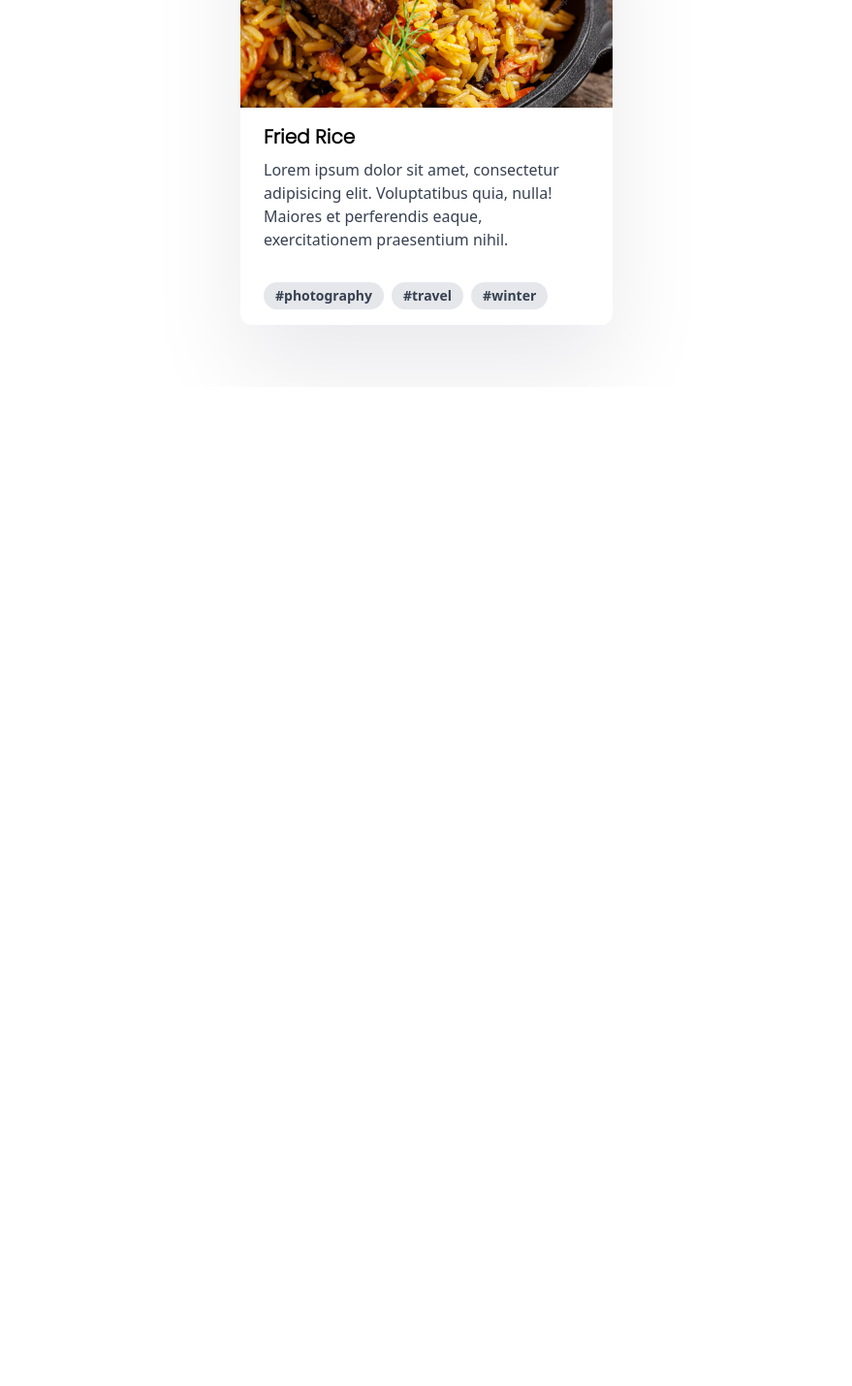
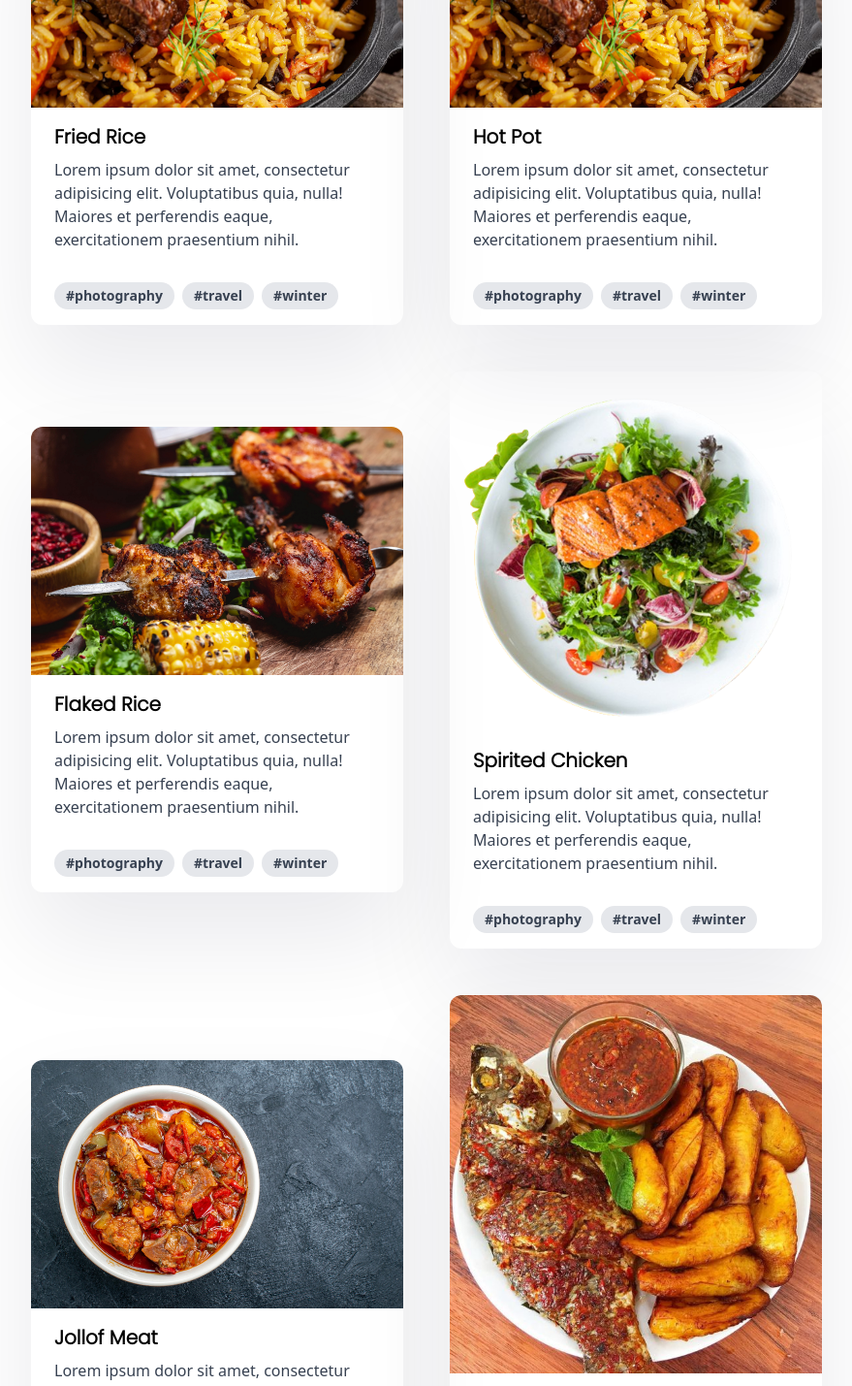
Before and after one commit to LontchiFrank/Fodjo_Resto, a React (Create React App) app: page / in a window 1280 px wide. Shown: the part 2740-4169 px from the top of the page at 97% size, without its empty margins (200-1079 px from the left). Before the commit the page ends 3139 px from the top, so only its background shows below. Built offline with nearby package versions, Linux system fonts and the light colour scheme.

Commit message:
added foodCard

```diff
--- /dev/null
+++ b/src/Components/FoodCards/FoodCard.js
@@ -0,0 +1,53 @@
+import React from "react";
+import meat from "../../assets/a.jpg";
+import f from "../../assets/a.jpg";
+import b from "../../assets/b.jpg";
+import c from "../../assets/meats.png";
+import e from "../../assets/e.jpg";
+import g from "../../assets/3.jpg";
+import { FaCartArrowDown } from "react-icons/fa";
+
+export const FoodCardData = [
+  {
+    image: <img className="w-full" src={meat} alt="Sunset in the mountains" />,
+    title: "Fried Rice",
+    icon: (
+      <FaCartArrowDown className="text-orange-400 lg:text-[100px] md:text-[80px] xs:text-[80px]" />
+    ),
+  },
+  {
+    image: <img className="w-full" src={f} alt="Sunset in the mountains" />,
+    title: "Hot Pot",
+    icon: (
+      <FaCartArrowDown className="text-orange-400 lg:text-[100px] md:text-[80px] xs:text-[80px]" />
+    ),
+  },
+  {
+    image: <img className="w-full" src={b} alt="Sunset in the mountains" />,
+    title: "Flaked Rice",
+    icon: (
+      <FaCartArrowDown className="text-orange-400 lg:text-[100px] md:text-[80px] xs:text-[80px]" />
+    ),
+  },
+  {
+    image: <img className="w-full" src={c} alt="Sunset in the mountains" />,
+    title: "Spirited Chicken ",
+    icon: (
+      <FaCartArrowDown className="text-orange-400 lg:text-[100px] md:text-[80px] xs:text-[80px]" />
+    ),
+  },
+  {
+    image: <img className="w-full" src={e} alt="Sunset in the mountains" />,
+    title: "Jollof Meat",
+    icon: (
+      <FaCartArrowDown className="text-orange-400 lg:text-[100px] md:text-[80px] xs:text-[80px]" />
+    ),
+  },
+  {
+    image: <img className="w-full" src={g} alt="Sunset in the mountains" />,
+    title: "Roast Sate",
+    icon: (
+      <FaCartArrowDown className="text-orange-400 lg:text-[100px] md:text-[80px] xs:text-[80px]" />
+    ),
+  },
+];
--- a/src/Components/FoodCards/FoodCards.component.tsx
+++ b/src/Components/FoodCards/FoodCards.component.tsx
@@ -2,14 +2,21 @@ import React from "react";
 import meat from "../../assets/a.jpg";
 import styles from "./FoodCards.module.css";
 
-function FoodCards() {
+interface FoodProps {
+  img?: JSX.Element;
+  title?: string;
+}
+
+function FoodCards({ img, title }: FoodProps) {
   return (
     <div>
-      <div className={`${styles.foodCard} max-w-sm rounded-xl overflow-hidden`}>
-        <img className="w-full" src={meat} alt="Sunset in the mountains" />
+      <div
+        className={`${styles.foodCard} max-w-sm sm:w-full xs:w-full rounded-xl overflow-hidden`}
+      >
+        {img}
         <div className="px-6 py-4">
           <div className={`${styles.fontSec} font-bold text-xl mb-2`}>
-            Fried Rice
+            {title}
           </div>
           <p className="text-gray-700 text-base">
             Lorem ipsum dolor sit amet, consectetur adipisicing elit.
--- a/src/Pages/Landing/Landing.page.tsx
+++ b/src/Pages/Landing/Landing.page.tsx
@@ -6,6 +6,7 @@ import meat from "../../assets/cj.png";
 import { FaPastafarianism } from "react-icons/fa";
 import { WorkCardData } from "../../Components/WorkCards/WorkCard";
 import WorkCard from "../../Components/WorkCards/WorkCard.component";
+import { FoodCardData } from "../../Components/FoodCards/FoodCard";
 
 function Landing() {
   return (
@@ -156,16 +157,12 @@ function Landing() {
             </p>
           </div>
           <div className="lg:px-32 lg:pt-16 md:px-28 md:pt-0 sm:px-32 sm:pt-16 xs:px-0 flex justify-center items-center gap-12 sm:flex-wrap xs:flex-wrap">
-            <FoodCards />
+            {FoodCardData.map((item, index) => (
+              <FoodCards img={item.image} title={item.title} />
+            ))}
           </div>
         </div>
       </div>
-      {/* <div> */}
-      {/* <h3
-          className={`${styles.fontSec} lg:text-3xl md:text-xl xs:text-xl text-orange-500 font-bold lg:pb-6 md:pb-4 sm:pb-4 xs:pb-3`}
-        >
-          Work
-        </h3> */}
     </div>
   );
 }
```
Also changed, not shown: src/assets/delicious-fresh-food-plate_23-2148132040.avif (added), src/assets/national-uzbek-pilaf-with-meat_127425-242.avif (deleted).
